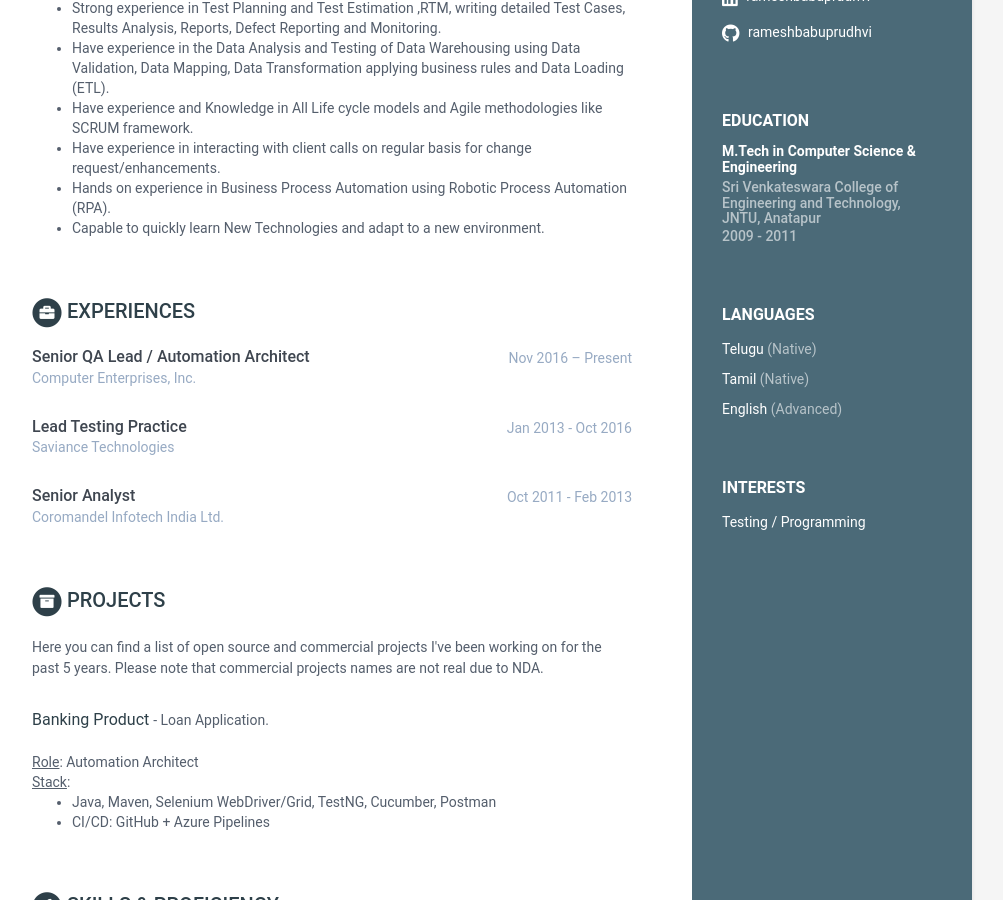
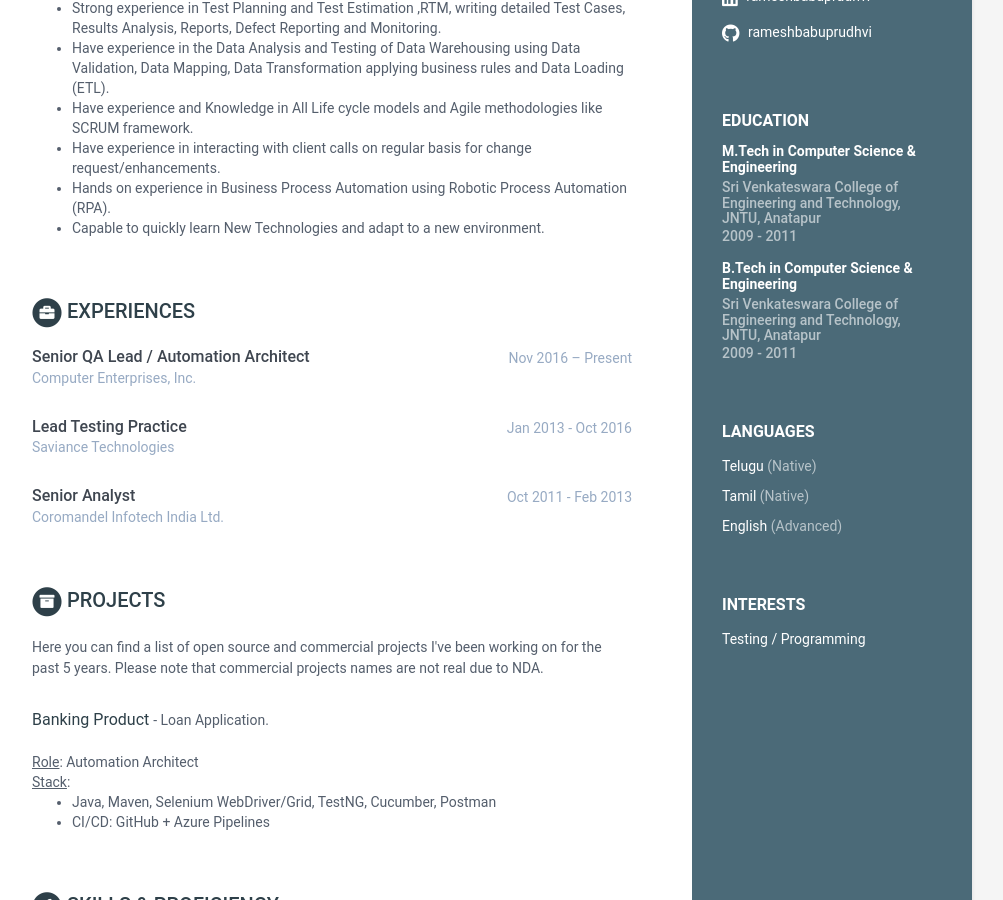
Before and after one commit to RameshBabuPrudhvi/rameshbabuprudhvi.github.io, a Jekyll site: the page built from index.html, in a window 1280 px wide and 900 px high, scrolled down 382 px. Shown: the whole window, without its empty margins (168-1171 px from the left). Built offline with Jekyll 4.4.1, drawn with Linux system fonts in a browser that asks for light colours.

Commit message:
Update data.yml

```diff
--- a/_data/data.yml
+++ b/_data/data.yml
@@ -57,8 +57,12 @@ education:
   - degree: M.Tech in Computer Science &amp; Engineering
     university: Sri Venkateswara College of Engineering and Technology, JNTU, Anatapur
     time: 2009 - 2011
-    details: |
-      Test.
+    details: m
+
+  - degree: B.Tech in Computer Science &amp; Engineering
+    university: Sri Venkateswara College of Engineering and Technology, JNTU, Anatapur
+    time: 2009 - 2011
+    details: b
 
 experiences:
   - role: Senior QA Lead / Automation Architect
```
